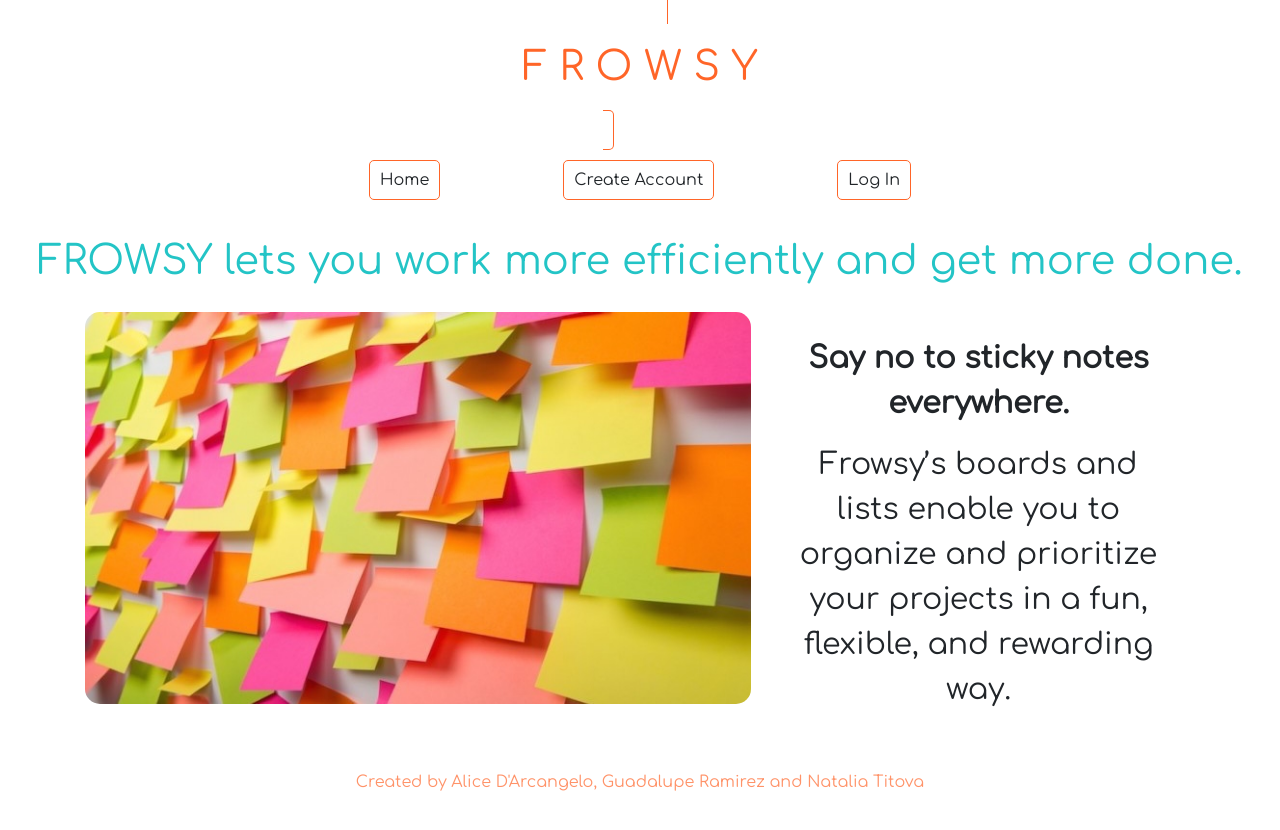
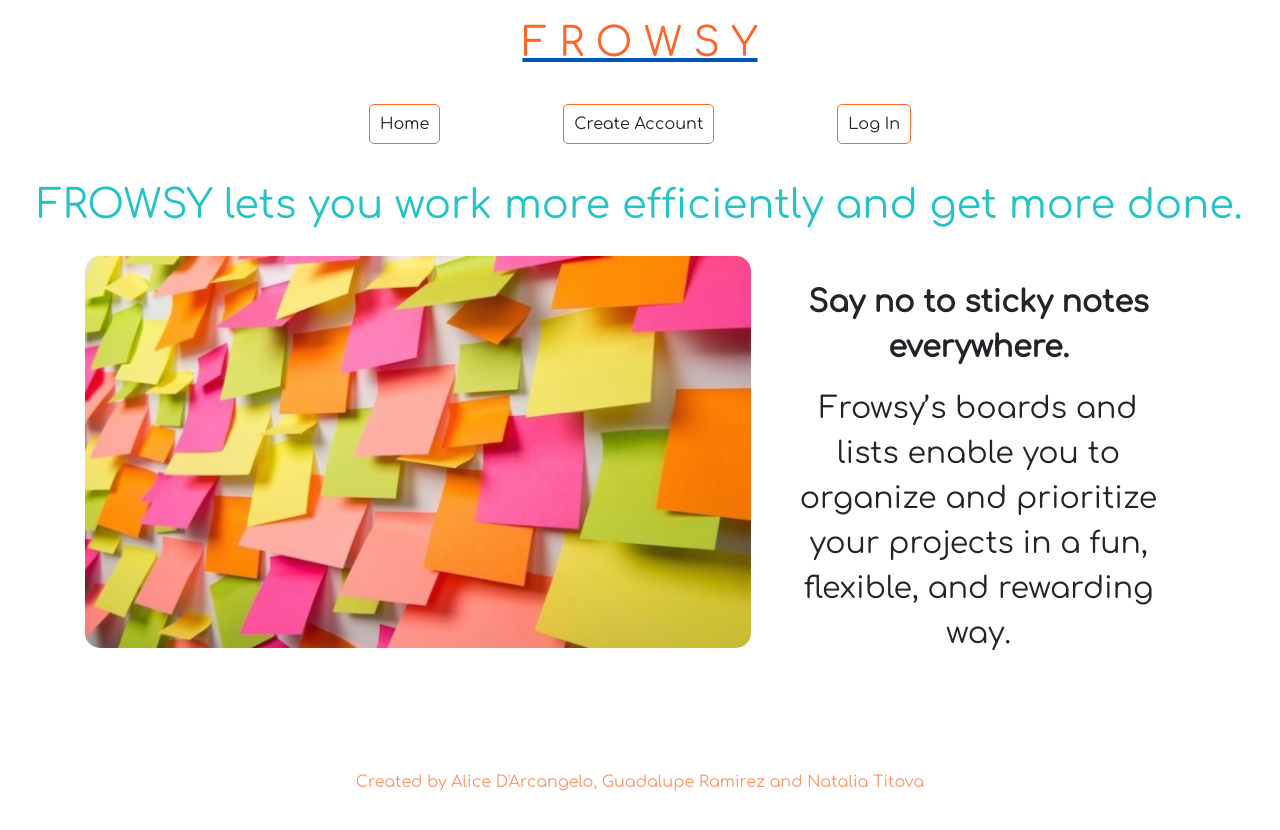
Before and after one commit to bnmlucky/frowsy-front-end, a React (Create React App) app in the folder frowsy-front-end/: page /Home in a window 1280 px wide. Shown: the top 830 px of the page. Built offline with nearby package versions, Linux system fonts and the light colour scheme.

Commit message:
fixed css issues

```diff
--- a/frowsy-front-end/src/App.css
+++ b/frowsy-front-end/src/App.css
@@ -93,6 +93,9 @@ p {
 }
 .ListBtn {
   text-align: right;
+  display: flex;
+  align-items: center;
+  justify-content: center;
 }
 
 .LogInForm {
--- a/frowsy-front-end/src/App.js
+++ b/frowsy-front-end/src/App.js
@@ -76,9 +76,10 @@ class App extends Component {
         <div className="appJs-main-div">
           <div className="topDivHeaderRegisterLogin">
             <div className="FullNav">
-              <Link className="navigation-link nav-item" to="/Home">
+              <a className="navigation-link-head" className="h1" href="/Home">
                 <h1>F R O W S Y</h1>
-              </Link>
+              </a>
+
               <nav className="navigation">
                 <Link className="navigation-link nav-item" to="/Home">
                   Home
@@ -116,6 +117,7 @@ class App extends Component {
                   <NewUser {...props} handleAddUser={this.handleAddUser} />
                 )}
               />
+
               {this.state.loggedIn ? (
                 <Redirect from="/LogIn" to="/Tasks" />
               ) : (
@@ -126,6 +128,7 @@ class App extends Component {
                   )}
                 />
               )}
+
               {this.state.loggedIn && (
                 <Route
                   path="/Tasks"
--- a/frowsy-front-end/src/components/Login.js
+++ b/frowsy-front-end/src/components/Login.js
@@ -47,7 +47,7 @@ class Login extends Component {
             placeholder="username"
           />
           <input
-            type="text"
+            type="password"
             className="form-control"
             id="exampleInputPassword1"
             name="password"
```
Lines whose indentation alone changed are shown as unchanged.
